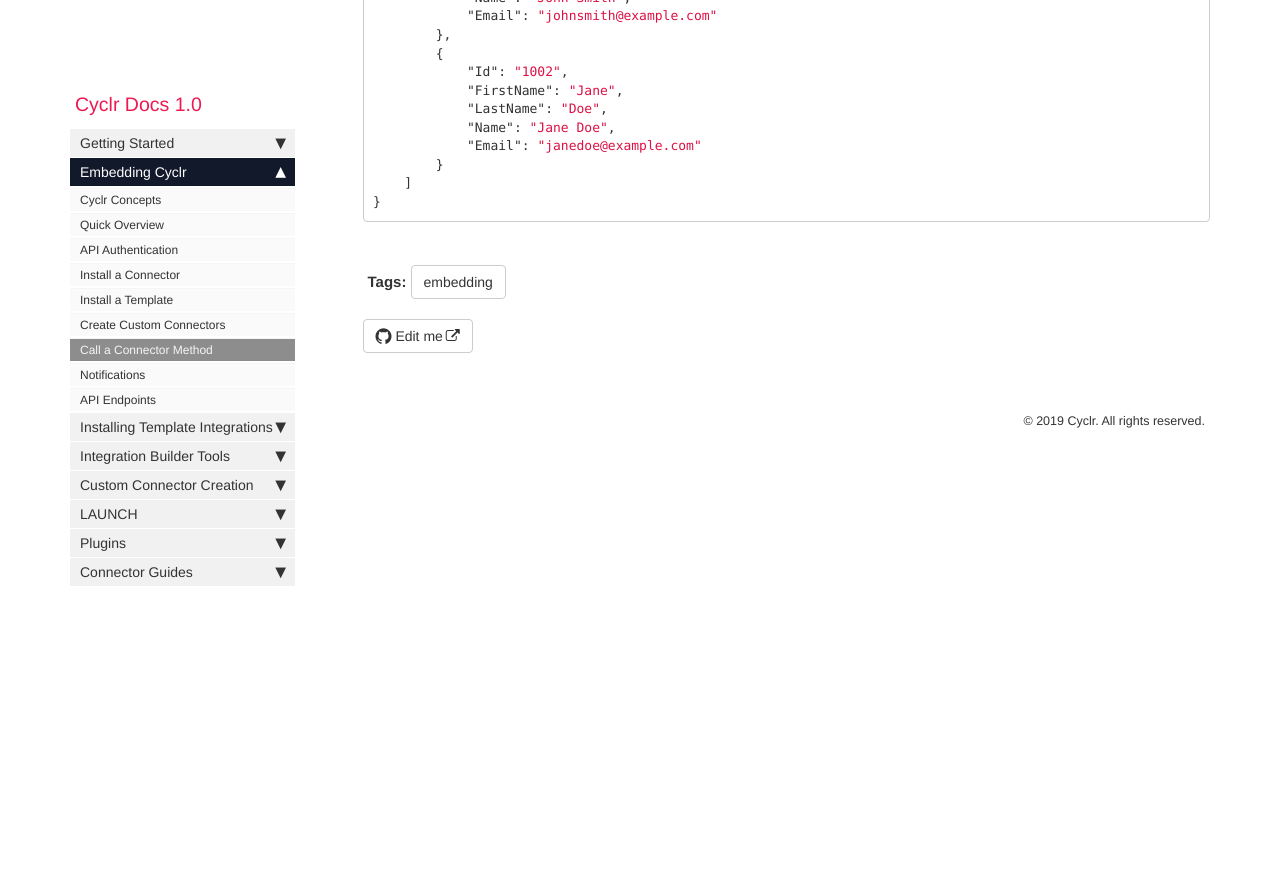
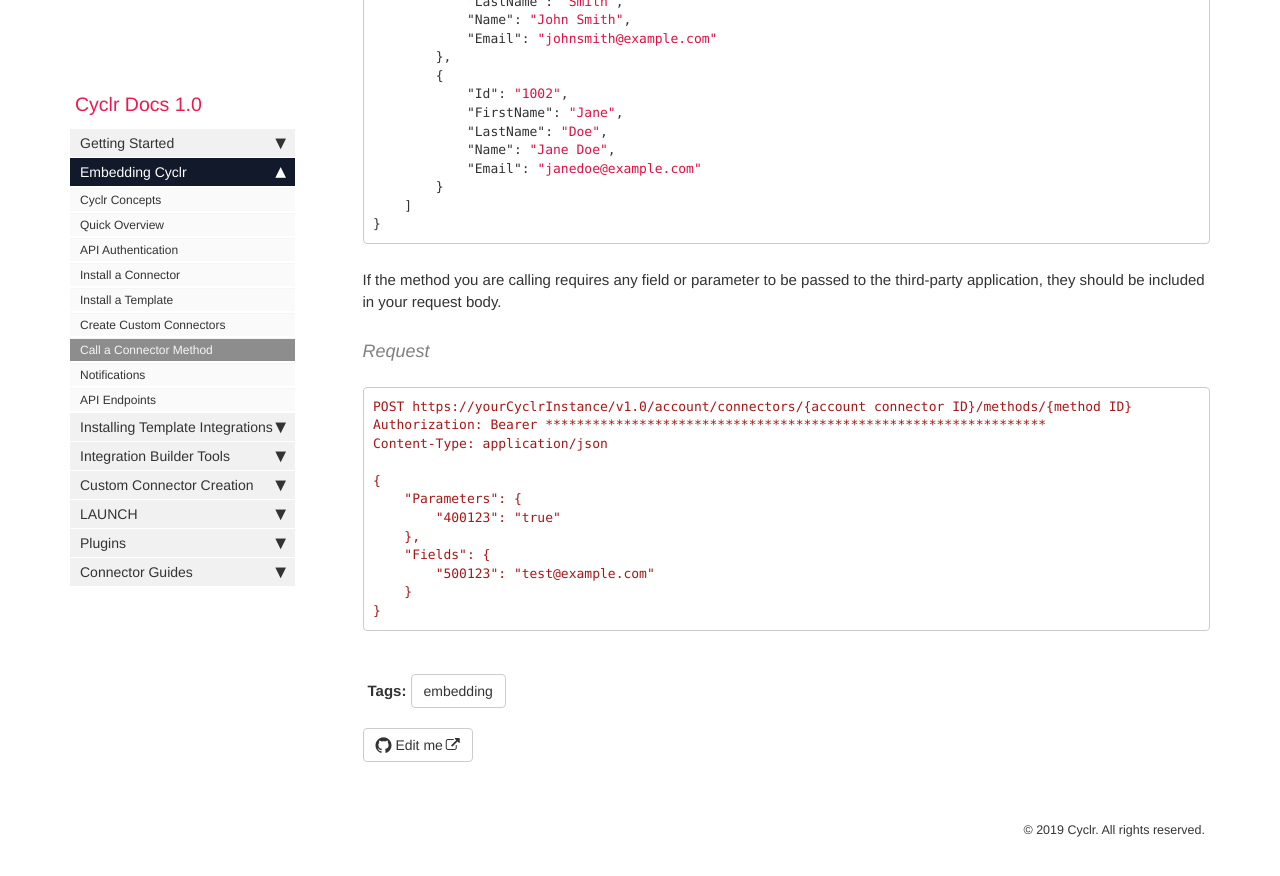
Before and after one commit to sneakysneak/docs, a Jekyll site: the page built from pages/embedding/call-a-connector-method.md, in a window 1280 px wide and 900 px high, scrolled down 1930 px. Shown: the top 876 px of the window. Built offline with Jekyll 4.4.1, drawn with Linux system fonts in a browser that asks for light colours; nearby versions of some CDN libraries; comment, search, counter and statistics services are not loaded.

Commit message:
Update call-a-connector-method.md

````diff
--- a/pages/embedding/call-a-connector-method.md
+++ b/pages/embedding/call-a-connector-method.md
@@ -89,3 +89,22 @@ Authorization: Bearer **********************************************************
     ]
 }
 ```
+
+If the method you are calling requires any field or parameter to be passed to the third-party application, they should be included in your request body.
+
+#### Request
+
+```http
+POST https://yourCyclrInstance/v1.0/account/connectors/{account connector ID}/methods/{method ID}
+Authorization: Bearer ****************************************************************
+Content-Type: application/json
+
+{
+    "Parameters": {
+        "400123": "true"
+    },
+    "Fields": {
+        "500123": "test@example.com"
+    }
+}
+```
````
